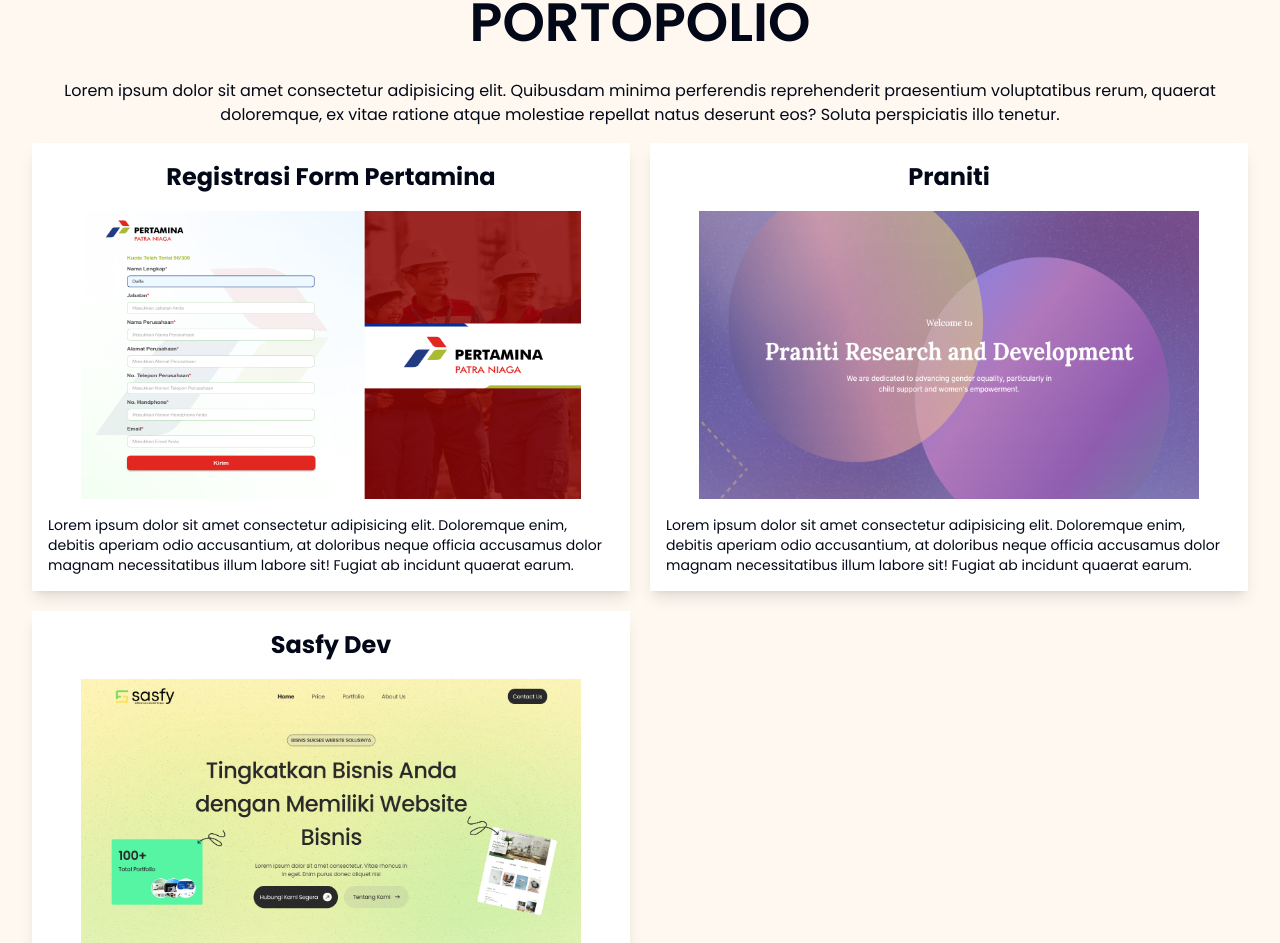
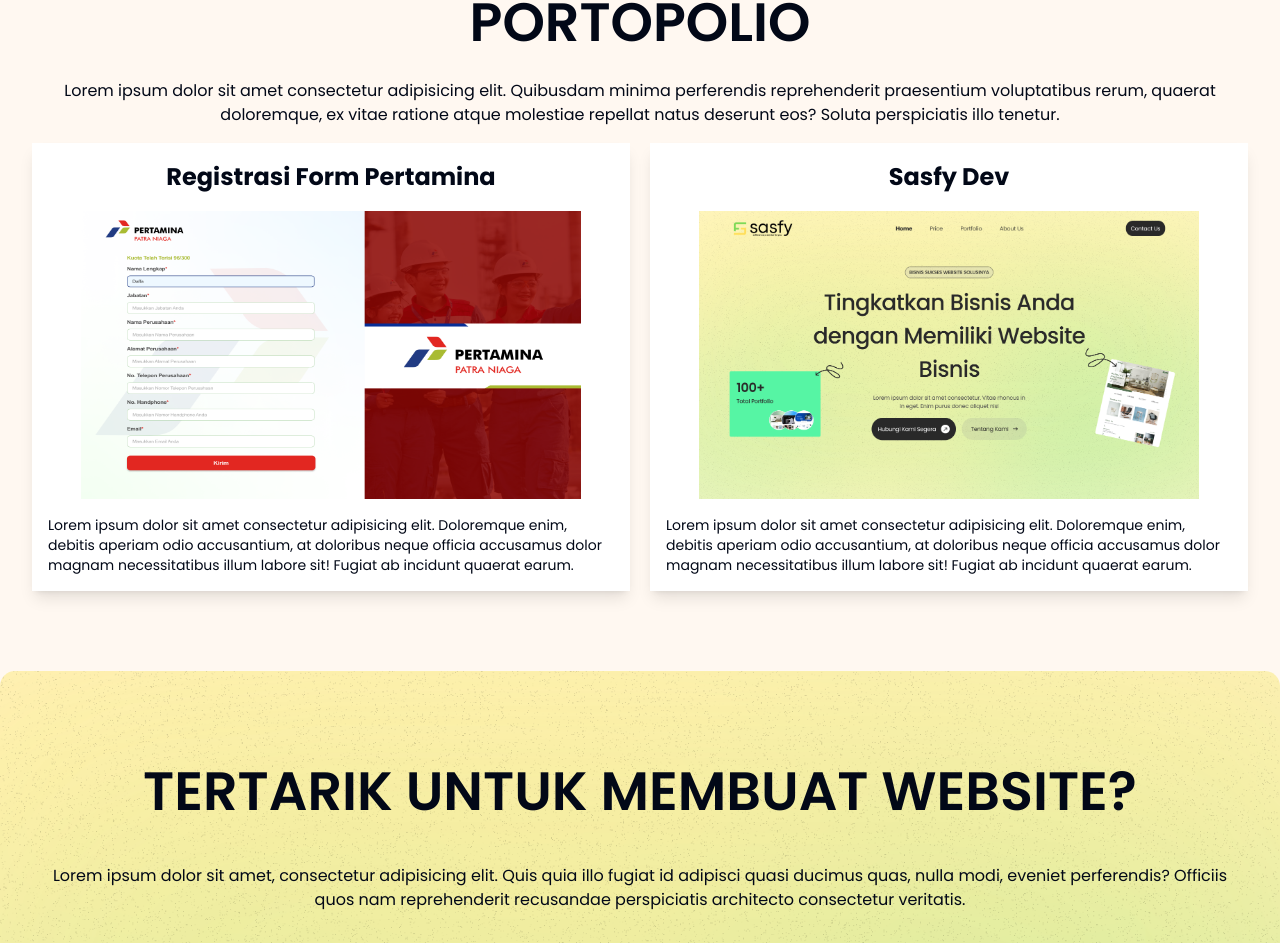
Before and after one commit to KhafidzHaikal/Sandang-Gurau-Group, a Next.js app: page /sasfy in a window 1280 px wide. Shown: the part 1504-2447 px from the top of the page. Built offline with nearby package versions, Linux system fonts and the light colour scheme.

Commit message:
hidden praniti

```diff
--- a/src/app/sasfy/page.tsx
+++ b/src/app/sasfy/page.tsx
@@ -213,7 +213,7 @@
                 sit! Fugiat ab incidunt quaerat earum.
               </p>
             </div>
-            <div className="shadow-lg p-4 bg-white">
+            {/* <div className="shadow-lg p-4 bg-white">
               <h1 className="font-bold text-center text-[24px] mb-4">
                 Praniti
               </h1>
@@ -233,7 +233,7 @@
                 neque officia accusamus dolor magnam necessitatibus illum labore
                 sit! Fugiat ab incidunt quaerat earum.
               </p>
-            </div>
+            </div> */}
             <div className="shadow-lg p-4 bg-white">
               <h1 className="font-bold text-center text-[24px] mb-4">
                 Sasfy Dev
```
